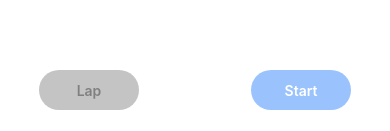
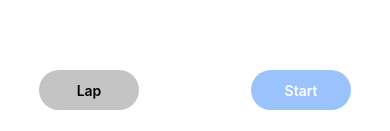
Before and after one commit to elioenays/Stopwatch, a React Native app: screen / in a window 390 px wide. Shown: the part 710-841 px from the top of the page. Built offline with nearby package versions, Linux system fonts and the light colour scheme.

Commit message:
create Button component

```diff
--- a/App.tsx
+++ b/App.tsx
@@ -1,6 +1,7 @@
 import { StatusBar } from 'expo-status-bar'
 import { useEffect, useState } from 'react'
 import { Pressable, StyleSheet, Text, View } from 'react-native'
+import Button from './components/Button/Button'
 
 interface Laps {
   lapNum: number
@@ -78,47 +79,22 @@ export default function App() {
       ))}
 
       <View style={styles.buttons}>
-        <Pressable
-          style={{
-            width: 100,
-            height: 40,
-            backgroundColor: '#c4c4c4',
-            alignItems: 'center',
-            justifyContent: 'center',
-            borderRadius: 20,
-          }}
-          onPress={() => {
+        <Button
+          backgroundColor='#c4c4c4'
+          labelColor={'#000'}
+          label={time && isPaused ? 'Reset' : 'Lap'}
+          handleClick={() => {
             handleReset()
           }}
-          disabled={time ? false : true}
-        >
-          <Text
-            style={{
-              color: time ? '#000' : '#808080',
-              fontStyle: 'normal',
-              fontWeight: '600',
-            }}
-          >
-            {time && isPaused ? 'Reset' : 'Lap'}
-          </Text>
-        </Pressable>
-        <Pressable
-          style={{
-            width: 100,
-            height: 40,
-            backgroundColor: !time ? '#9ac3fd' : isPaused ? '#9ac3fd' : 'red',
-            alignItems: 'center',
-            justifyContent: 'center',
-            borderRadius: 20,
-          }}
-          onPress={() => {
+        />
+        <Button
+          labelColor='#fff'
+          backgroundColor={!time ? '#9ac3fd' : isPaused ? '#9ac3fd' : 'red'}
+          label={!time ? 'Start' : isPaused ? 'Resume' : 'Stop'}
+          handleClick={() => {
             handleStart()
           }}
-        >
-          <Text style={{ color: '#fff', fontWeight: '600' }}>
-            {!time ? 'Start' : isPaused ? 'Resume' : 'Stop'}
-          </Text>
-        </Pressable>
+        />
       </View>
       <StatusBar style='auto' />
     </View>
--- /dev/null
+++ b/components/Button/Button.tsx
@@ -0,0 +1,36 @@
+import React from 'react'
+import { ColorValue, Pressable, Text } from 'react-native'
+
+interface buttonProps {
+  backgroundColor: ColorValue
+  label: string
+  labelColor: ColorValue
+  handleClick: () => void
+}
+
+function Button({
+  handleClick,
+  backgroundColor,
+  label,
+  labelColor,
+}: buttonProps) {
+  return (
+    <Pressable
+      style={{
+        width: 100,
+        height: 40,
+        backgroundColor,
+        alignItems: 'center',
+        justifyContent: 'center',
+        borderRadius: 20,
+      }}
+      onPress={() => {
+        handleClick()
+      }}
+    >
+      <Text style={{ color: labelColor, fontWeight: '600' }}>{label}</Text>
+    </Pressable>
+  )
+}
+
+export default Button
```
